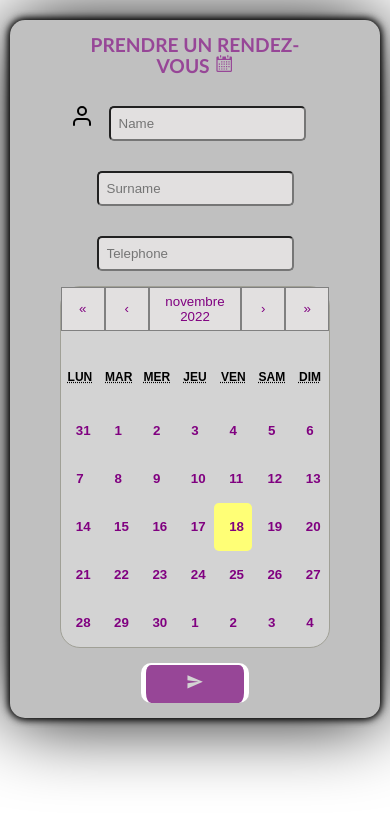
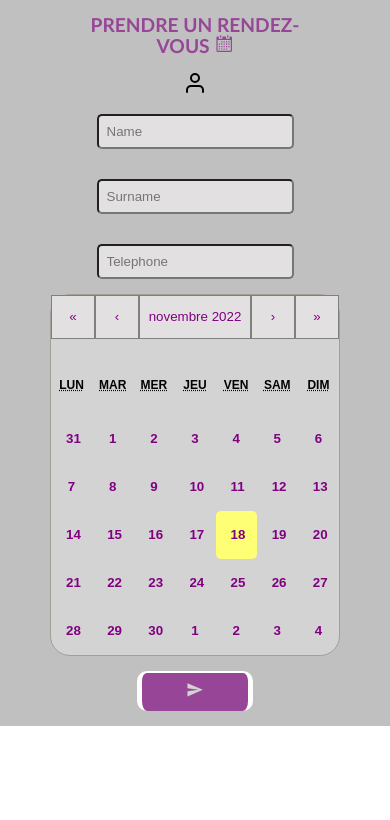
Before and after one commit to bordetmaxime/datepicker, a React app: page / in a window 390 px wide. Built offline with nearby package versions, Linux system fonts and the light colour scheme.

Commit message:
responsive

```diff
--- a/src/components/App/index.js
+++ b/src/components/App/index.js
@@ -61,7 +61,8 @@ const changeTime = (event) => {
 	 <div>
 	 <p className="textRdv">PRENDRE UN RENDEZ-VOUS <GoCalendar/></p>
 	 <form onSubmit={formSubmit} className='formulaire'>
-		 <div className="inputDiv"> <FiUser/>
+		 <div className="inputDiv">
+		<div> <FiUser/></div>
 		<input type="text" name="name" id="name" value={name} onChange={changeValue} placeholder='Name' required/>
 		<input type="text" name="surname" id="lastName" value={surname} onChange={changeValue} placeholder='Surname'  required/>
 		<input type="tel" name="telephone" id="number" value={telephone} onChange={changeValue}  placeholder='Telephone'  required/>
--- a/src/components/App/styles.css
+++ b/src/components/App/styles.css
@@ -130,6 +130,11 @@ padding:15px
 		width: 100%;
 	}
 
-	.app{width:95%}
+	.app{width:95%;
+	border:none;
+box-shadow: none;
+width:100%;
+margin:0;
+border-radius:0px}
 
  }
```
